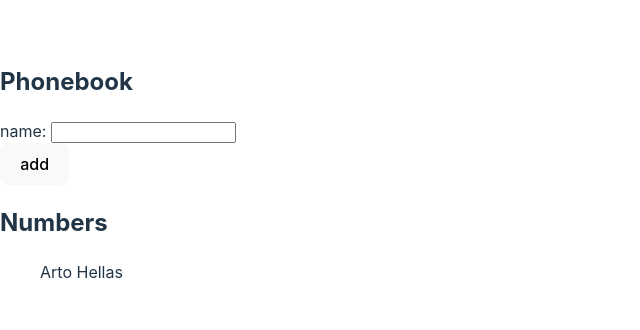
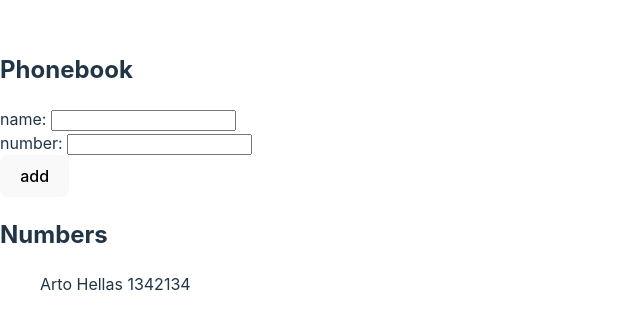
Before and after one commit to kishanbabuji/fullstackopen-kishanbabuji, a React (Vite) app in the folder part2/phonebook/: page / in a window 1280 px wide. Shown: the part 228-558 px from the top of the page, without its empty margins (0-640 px from the left). Built offline with nearby package versions, Linux system fonts and the light colour scheme.

Commit message:
exercise 2.8

```diff
--- a/part2/phonebook/src/App.jsx
+++ b/part2/phonebook/src/App.jsx
@@ -2,7 +2,7 @@
 const Person = ({person}) => {
   return (
     <p>
-    {person.name}
+    {person.name} {person.number}
     </p>
 
   )
@@ -10,15 +10,17 @@
 
 const App = () => {
   const [persons, setPersons] = useState([
-    { id: 1, name: 'Arto Hellas'}
+    { id: 1, name: 'Arto Hellas', number: '1342134'}
   ])
   const [newName, setNewName] = useState('')
+  const [newNumber, setNewNumber] = useState('')
 
   const addName = (event) => {
     event.preventDefault()
     const personObject = {
       id: persons.length + 1,
-      name: newName
+      name: newName,
+      number: newNumber
     }
 
     const allNames = persons.map(person => person.name)
@@ -29,11 +31,17 @@
 
     setPersons(persons.concat(personObject))
     setNewName('')
+    setNewNumber('')
   }
 
   const handleNameChange = (event) => {
     console.log(event.target.value)
     setNewName(event.target.value)
+  }
+
+  const handleNumberChange = (event) => {
+    console.log(event.target.value)
+    setNewNumber(event.target.value)
   }
 
   return (
@@ -42,6 +50,9 @@
       <form onSubmit={addName}>
         <div>
           name: <input value={newName} onChange={handleNameChange}/>
+        </div>
+        <div>
+          number: <input value={newNumber} onChange={handleNumberChange}/>
         </div>
         <div>
           <button type="submit">add</button>
```
